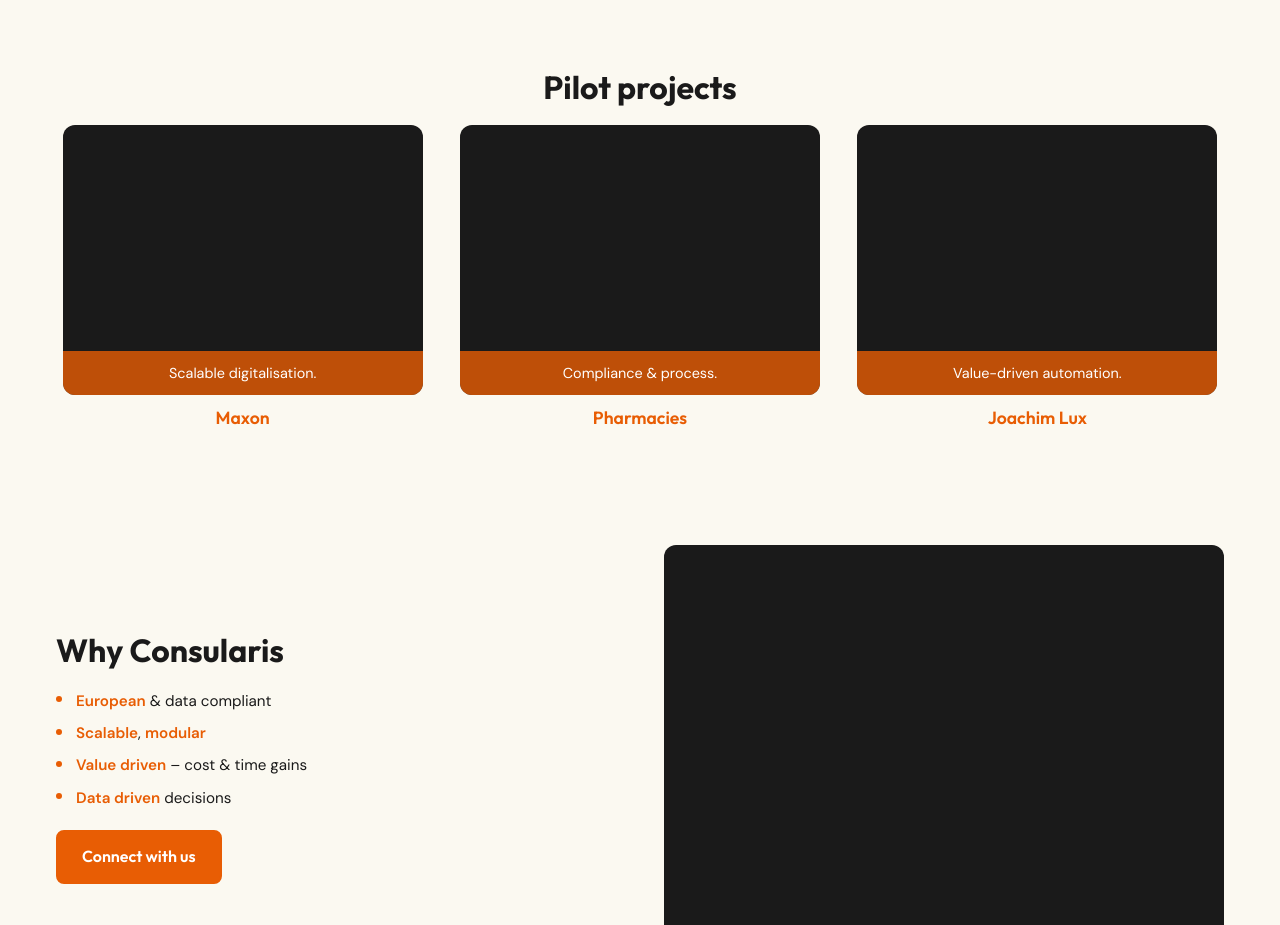
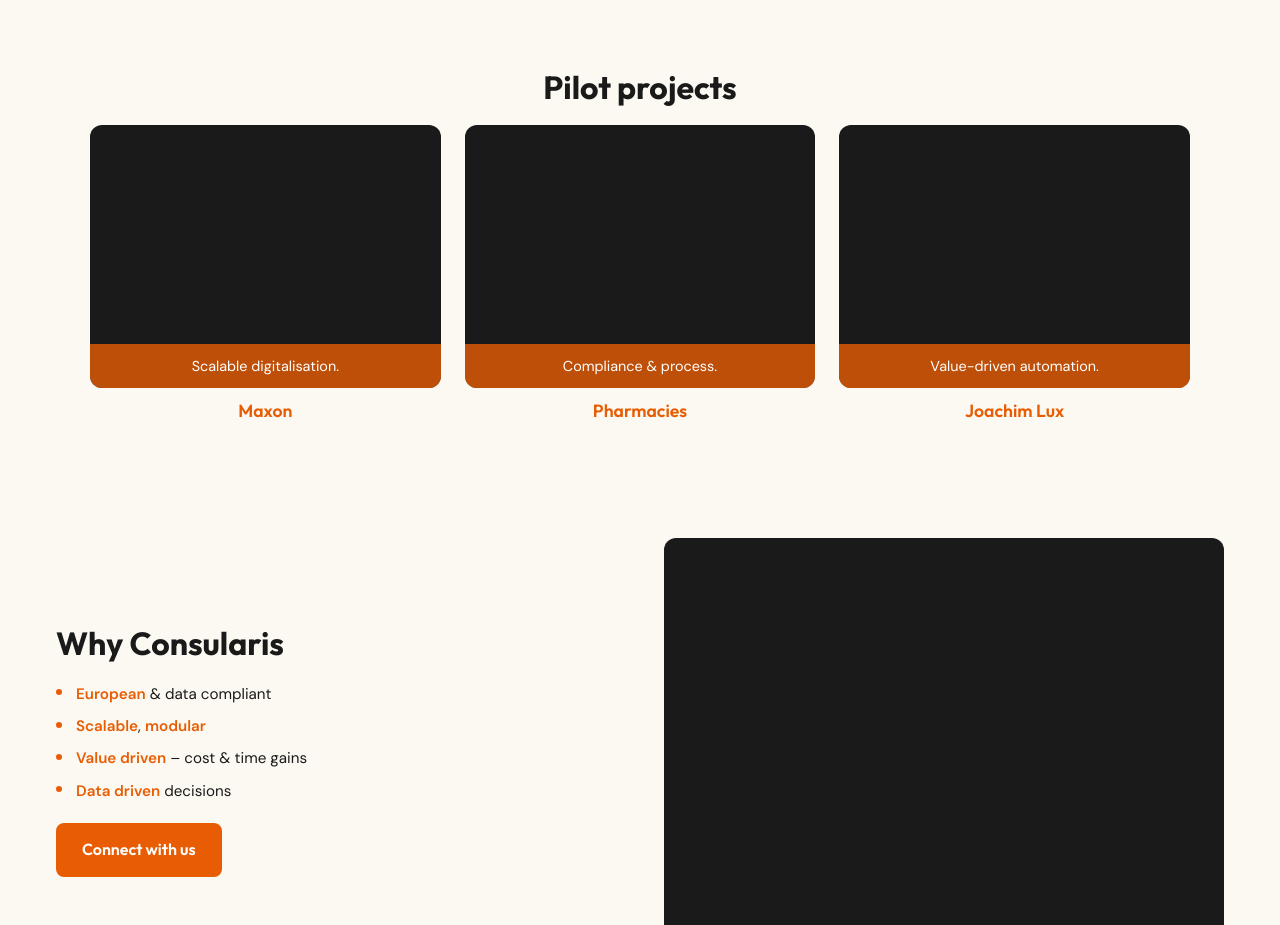
Before and after one commit to prichard26/Consularis-Technologies, a website built with Vite: page index.html in a window 1280 px wide. Shown: the part 1971-2896 px from the top of the page. Built offline with nearby package versions, Linux system fonts and the light colour scheme.

Commit message:
cooked site xxx

```diff
--- a/src/styles/main.css
+++ b/src/styles/main.css
@@ -552,19 +552,17 @@
 /* Pilot projects: image with caption overlay (no card box) */
 .pilot-grid {
   list-style: none;
-  margin: 0;
+  margin: 0 auto;
   padding: 0;
   display: grid;
   gap: 1.5rem;
-  justify-items: center;
+  max-width: 1100px;
 }
 @media (min-width: 768px) {
   .pilot-grid { grid-template-columns: repeat(3, 1fr); }
 }
 .pilot-item {
   margin: 0;
-  max-width: 360px;
-  width: 100%;
 }
 .pilot-image-wrap {
   position: relative;
```
